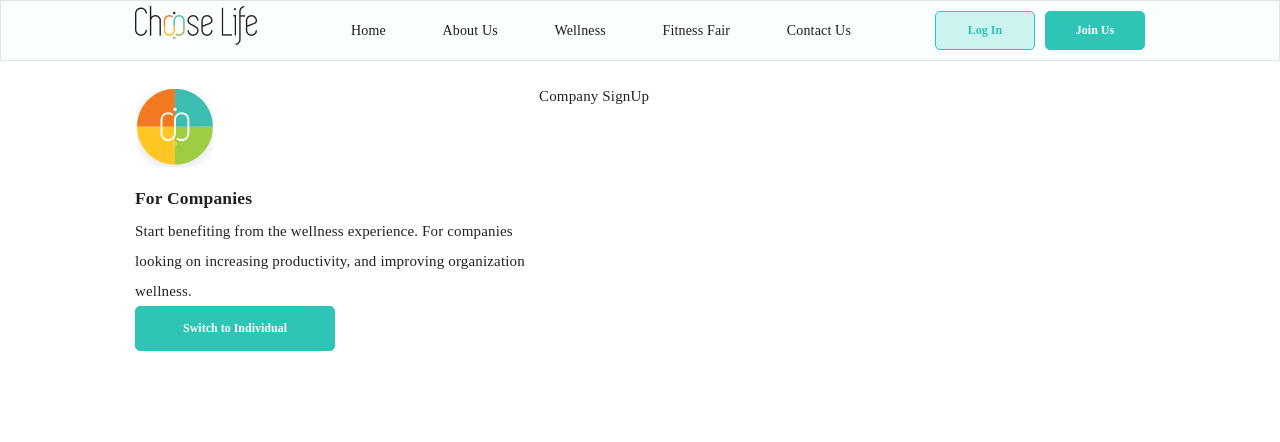
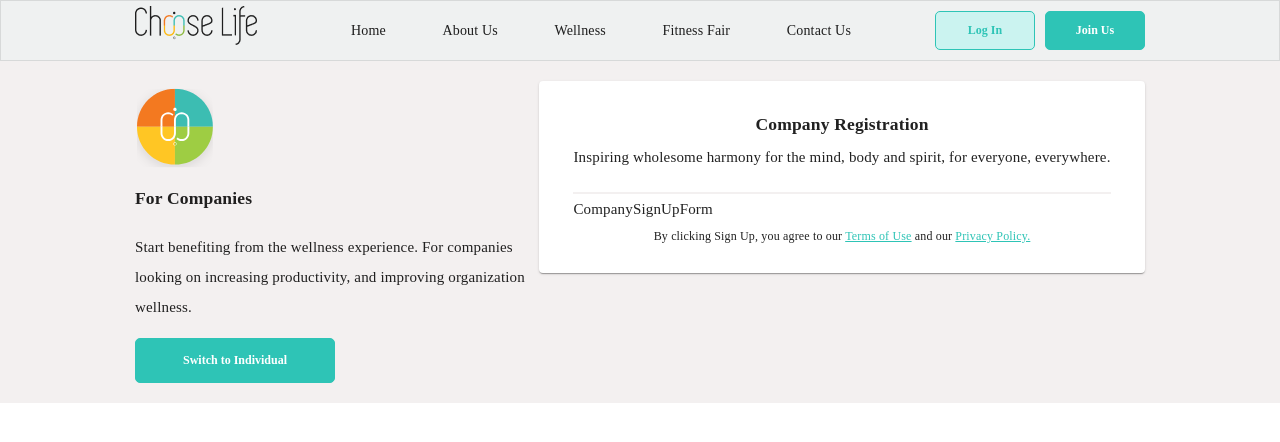
Before and after one commit to Kaeyz/react-app, a React (Create React App) app: page /onboarding/company in a window 1280 px wide. Shown: the top 442 px of the page. Built offline with nearby package versions, Linux system fonts and the light colour scheme.

Commit message:
ADD: auth setup complete

```diff
--- /dev/null
+++ b/src/components/forms/authentications/AuthFormLayout.js
@@ -0,0 +1,71 @@
+import React from 'react';
+import PropTypes from 'prop-types';
+import styled from 'styled-components';
+import { Paper } from '@material-ui/core';
+import { Link } from 'react-router-dom';
+
+const Wrapper = styled.div`
+	.paper {
+		padding: 2vw;
+		max-width: 100%;
+		display: grid;
+		justify-content: center;
+
+	}
+	.form_header {
+		max-width: 100%;
+		display: grid;
+		justify-items: center;
+		text-align: center;
+		padding-bottom: 2rem;
+		border-bottom: 2px solid ${props => props.theme.color.ui_03}
+	}
+	.footerText {
+		font-size: 1.2rem;
+		text-align: center;
+	}
+	.footer_link {
+		color: ${props => props.theme.color.active_primary};
+	}
+
+`;
+
+export default function AuthFormLayout({children, showFormAgreement, description, title }) {
+
+	const displayAgreement = () => (
+		<p className="footerText">
+			<span>By clicking Sign Up, you agree to our </span>
+			<span><Link to="/terms" className="footer_link">Terms of Use</Link> </span>
+			<span>and our </span>
+			<span><Link to="/privacy" className="footer_link">Privacy Policy.</Link></span>
+		</p>
+	);
+
+	return (
+		<Wrapper>
+			<Paper className="paper">
+				<div className="form_header">
+					<h3>{title}</h3>
+					<p>{description}</p>
+				</div>
+				{children}
+				<div className="footer">
+					{showFormAgreement && displayAgreement() }
+				</div>
+			</Paper>
+		</Wrapper>
+	);
+}
+
+
+
+AuthFormLayout.defaultProps = {
+	showFormAgreement: true,
+};
+
+AuthFormLayout.propTypes = {
+	children: PropTypes.any.isRequired,
+	showFormAgreement: PropTypes.bool,
+	title: PropTypes.string.isRequired,
+	description: PropTypes.string,
+};
--- /dev/null
+++ b/src/components/forms/authentications/CompanySignUpForm.js
@@ -0,0 +1,18 @@
+import React from 'react';
+import AuthFormLayout from './AuthFormLayout';
+//import PropTypes from 'prop-types'
+
+function CompanySignUpForm() {
+	return (
+		<AuthFormLayout
+			title="Company Registration"
+			description="Inspiring wholesome harmony for the mind, body and spirit, for everyone, everywhere."
+		>
+			CompanySignUpForm
+		</AuthFormLayout>
+	);
+}
+
+//CompanySignUpForm.propTypes = {}
+
+export default CompanySignUpForm;
--- /dev/null
+++ b/src/components/forms/authentications/IndividualSignUpForm.js
@@ -0,0 +1,18 @@
+import React from 'react';
+import AuthFormLayout from './AuthFormLayout';
+//import PropTypes from 'prop-types'
+
+function IndividualSignUpForm() {
+	return (
+		<AuthFormLayout
+			title="Create an Account"
+			description="Inspiring wholesome harmony for the mind, body and spirit, for everyone, everywhere."
+		>
+			IndividualSignUpForm
+		</AuthFormLayout>
+	);
+}
+
+//IndividualSignUpForm.propTypes = {}
+
+export default IndividualSignUpForm;
--- /dev/null
+++ b/src/components/forms/authentications/LoginForm.js
@@ -0,0 +1,19 @@
+import React from 'react';
+import AuthFormLayout from './AuthFormLayout';
+//import PropTypes from 'prop-types'
+
+function LoginForm() {
+	return (
+		<AuthFormLayout
+			title="Log in to your Account"
+			description="Inspiring wholesome harmony for the mind, body and spirit, for everyone, everywhere."
+			showFormAgreement={false}
+		>
+			LoginForm
+		</AuthFormLayout>
+	);
+}
+
+//LoginForm.propTypes = {}
+
+export default LoginForm;
--- a/src/components/layouts/appLayout/AuthLayout.js
+++ b/src/components/layouts/appLayout/AuthLayout.js
@@ -9,18 +9,24 @@ import Button from '../../common/Button';
 
 
 const Wrapper = styled.div`
+	background-color: ${props => props.theme.color.ui_03};
   .main {
     display: flex;
     flex-wrap: wrap;
-    padding-top: 2rem;
+    padding: 2rem 0rem;
+		justify-content: center;
   }
+	.logo_details {
+		display: grid;
+		grid-gap: 1.6rem;
+	}
   .logo_section {
     width: 40%;
     display: grid;
     align-items: center;
   }
   .item {
-    min-width: 60%;
+  	width: 60%;
   }
   .logo_div {
     width: 10rem;
@@ -32,12 +38,10 @@ const Wrapper = styled.div`
     margin-left: -1rem
   }
 
-
-
-
   @media screen and (max-width: ${props => props.theme.breakpoint.md}) {
     .logo_section {
       width: 100%;
+			display: flex;
     }
     .item {
       width: 100%;
@@ -53,7 +57,7 @@ export default function AuthLayout({ children, sidebar, data }) {
 			<div className="logo_div">
 				<img src={Frame} alt="frame" className="logo_img" />
 			</div>
-			<div>
+			<div className="logo_details">
 				<h3>{data.title}</h3>
 				<p>{data.description}</p>
 				<Link to={data.buttonLink}>
--- a/src/views/authentication/CompanySignUp.js
+++ b/src/views/authentication/CompanySignUp.js
@@ -1,5 +1,6 @@
 import React from 'react';
 import AuthLayout from '../../components/layouts/appLayout/AuthLayout';
+import CompanySignUpForm from '../../components/forms/authentications/CompanySignUpForm';
 
 const layoutData = {
 	title: 'For Companies',
@@ -12,7 +13,7 @@ const layoutData = {
 const CompanySignUp = () => {
 	return (
 		<AuthLayout data={layoutData} >
-      Company SignUp
+			<CompanySignUpForm />
 		</AuthLayout>
 	);
 };
--- a/src/views/authentication/IndividualSignUp.js
+++ b/src/views/authentication/IndividualSignUp.js
@@ -1,5 +1,6 @@
 import React from 'react';
 import AuthLayout from '../../components/layouts/appLayout/AuthLayout';
+import IndividualSignUpForm from '../../components/forms/authentications/IndividualSignUpForm';
 
 const layoutData = {
 	title: 'For Individuals',
@@ -12,7 +13,7 @@ const layoutData = {
 const IndividualSignUp = () => {
 	return (
 		<AuthLayout data={layoutData}>
-      Individual SignUp
+			<IndividualSignUpForm />
 		</AuthLayout>
 	);
 };
--- a/src/views/authentication/Login.js
+++ b/src/views/authentication/Login.js
@@ -1,11 +1,12 @@
 import React from 'react';
 import AuthLayout from '../../components/layouts/appLayout/AuthLayout';
+import LoginForm from '../../components/forms/authentications/LoginForm';
 
 
 const Login = () => {
 	return (
 		<AuthLayout sidebar={false} >
-      Login
+			<LoginForm />
 		</AuthLayout>
 	);
 };
```
